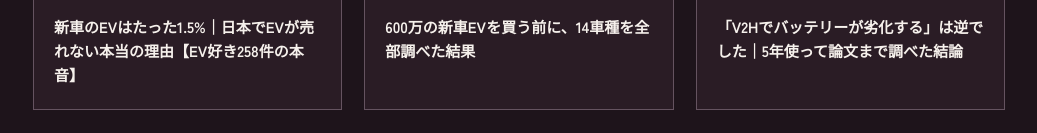
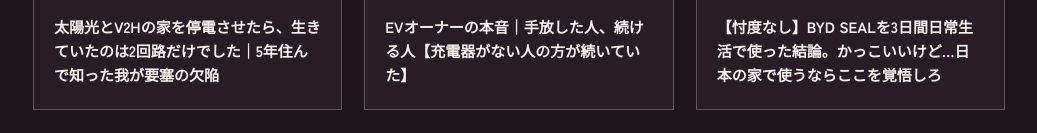
Before and after one commit to UMEnCH/UMEnCH.github.io, a plain HTML site: page index.html in a window 1280 px wide. Shown: the part 3023-3156 px from the top of the page, without its empty margins (121-1158 px from the left). Drawn offline with nearby package versions, Linux system fonts and the light colour scheme.

Commit message:
最新動画をVIDEOS欄に反映（自動）

```diff
--- a/index.html
+++ b/index.html
@@ -377,29 +377,29 @@ footer.site .back:hover{color:var(--amber)}
     <p class="lead rv">要塞から届いた最新の作戦報告。</p>
     <div class="videos">
       <!-- VIDEOS:AUTO --><!-- ここは .github/scripts/update_videos.py が自動生成する。手で書き換えても次の実行で消える -->
-      <a class="video rv d1" href="https://www.youtube.com/watch?v=LVGDfHc5_5o" target="_blank" rel="noopener">
+      <a class="video rv d1" href="https://www.youtube.com/watch?v=RU67TmB83LM" target="_blank" rel="noopener">
         <div class="thumb">
           <span class="rec">REC</span>
-          <img src="https://i.ytimg.com/vi/LVGDfHc5_5o/hqdefault.jpg" alt="新車のEVはたった1.5%｜日本でEVが売れない本当の理由【EV好き258件の本音】" loading="lazy">
+          <img src="https://i.ytimg.com/vi/RU67TmB83LM/hqdefault.jpg" alt="太陽光とV2Hの家を停電させたら、生きていたのは2回路だけでした｜5年住んで知った我が要塞の欠陥" loading="lazy">
           <span class="play"><svg viewBox="0 0 24 24" fill="currentColor"><path d="M8 5v14l11-7z"/></svg></span>
         </div>
-        <div class="fbody"><h3>新車のEVはたった1.5%｜日本でEVが売れない本当の理由【EV好き258件の本音】</h3></div>
+        <div class="fbody"><h3>太陽光とV2Hの家を停電させたら、生きていたのは2回路だけでした｜5年住んで知った我が要塞の欠陥</h3></div>
       </a>
-      <a class="video rv d2" href="https://www.youtube.com/watch?v=tv24KLFslX0" target="_blank" rel="noopener">
+      <a class="video rv d2" href="https://www.youtube.com/watch?v=7SKFqxo_ia4" target="_blank" rel="noopener">
         <div class="thumb">
           <span class="rec">REC</span>
-          <img src="https://i.ytimg.com/vi/tv24KLFslX0/hqdefault.jpg" alt="600万の新車EVを買う前に、14車種を全部調べた結果" loading="lazy">
+          <img src="https://i.ytimg.com/vi/7SKFqxo_ia4/hqdefault.jpg" alt="EVオーナーの本音｜手放した人、続ける人【充電器がない人の方が続いていた】" loading="lazy">
           <span class="play"><svg viewBox="0 0 24 24" fill="currentColor"><path d="M8 5v14l11-7z"/></svg></span>
         </div>
-        <div class="fbody"><h3>600万の新車EVを買う前に、14車種を全部調べた結果</h3></div>
+        <div class="fbody"><h3>EVオーナーの本音｜手放した人、続ける人【充電器がない人の方が続いていた】</h3></div>
       </a>
-      <a class="video rv d3" href="https://www.youtube.com/watch?v=Rdi7b0MsNRg" target="_blank" rel="noopener">
+      <a class="video rv d3" href="https://www.youtube.com/watch?v=QDNtmm_ZxjY" target="_blank" rel="noopener">
         <div class="thumb">
           <span class="rec">REC</span>
-          <img src="https://i.ytimg.com/vi/Rdi7b0MsNRg/hqdefault.jpg" alt="「V2Hでバッテリーが劣化する」は逆でした｜5年使って論文まで調べた結論" loading="lazy">
+          <img src="https://i.ytimg.com/vi/QDNtmm_ZxjY/hqdefault.jpg" alt="【忖度なし】BYD SEALを3日間日常生活で使った結論。かっこいいけど…日本の家で使うならここを覚悟しろ" loading="lazy">
           <span class="play"><svg viewBox="0 0 24 24" fill="currentColor"><path d="M8 5v14l11-7z"/></svg></span>
         </div>
-        <div class="fbody"><h3>「V2Hでバッテリーが劣化する」は逆でした｜5年使って論文まで調べた結論</h3></div>
+        <div class="fbody"><h3>【忖度なし】BYD SEALを3日間日常生活で使った結論。かっこいいけど…日本の家で使うならここを覚悟しろ</h3></div>
       </a>
       <!-- /VIDEOS:AUTO -->
     </div>
```
